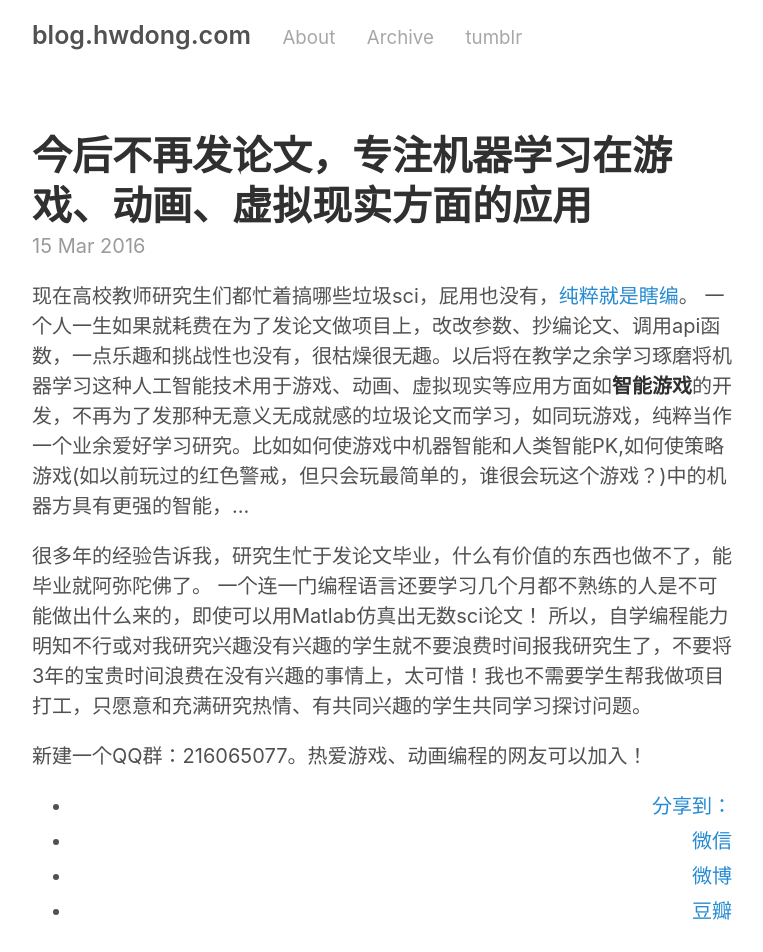
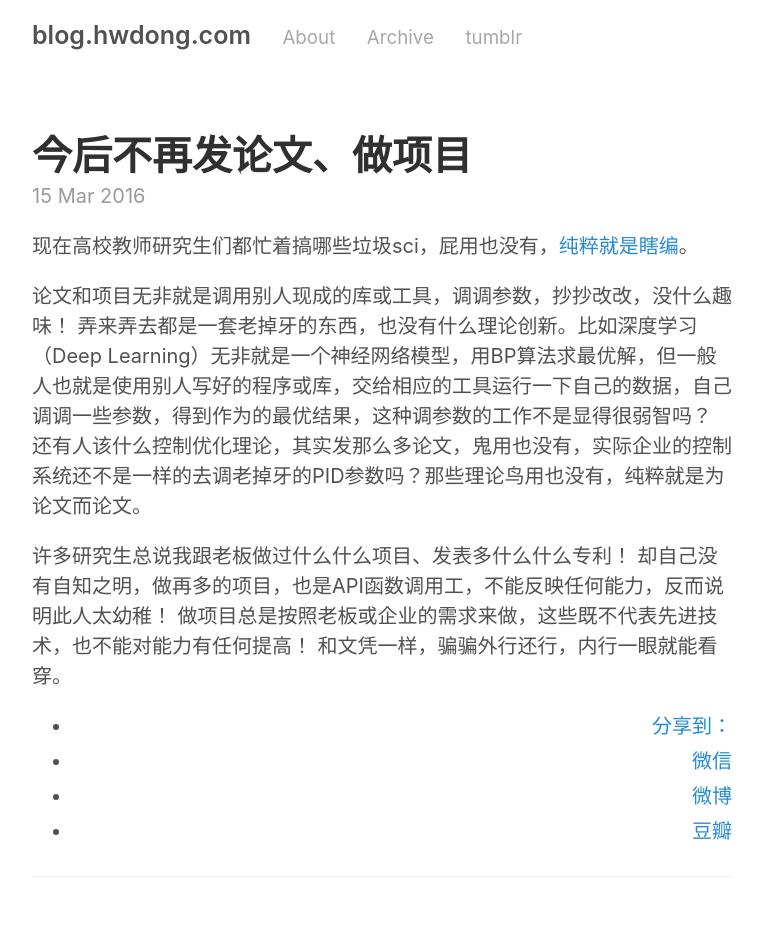
Before and after one commit to hwdong/hwdong-old.github.io, a Jekyll site: the page built from _posts/2016-03-15-今后不再发论文，专注机器学习在游戏、动画、虚拟现实方面的应用.md, in a window 1280 px wide. Shown: the top 952 px of the page, without its empty margins (258-1021 px from the left). Built offline with Jekyll 4.4.1, drawn with Linux system fonts in a browser that asks for light colours; comment, search, counter and statistics services are not loaded.

Commit message:
Update 2016-03-15-今后不再发论文，专注机器学习在游戏、动画、虚拟现实方面的应用.md

```diff
--- a/_posts/2016-03-15-今后不再发论文，专注机器学习在游戏、动画、虚拟现实方面的应用.md
+++ b/_posts/2016-03-15-今后不再发论文，专注机器学习在游戏、动画、虚拟现实方面的应用.md
@@ -1,14 +1,15 @@
 ---
 layout: post
-title: "今后不再发论文，专注机器学习在游戏、动画、虚拟现实方面的应用"
+title: "今后不再发论文、做项目"
 categories:
 - 科技
 tags:
 - 科技
 ---
 
-现在高校教师研究生们都忙着搞哪些垃圾sci，屁用也没有，[纯粹就是瞎编](http://xcguan.net/2016/03/%E6%9C%89%E4%BA%9B%E6%95%99%E6%8E%88-%E6%8D%A2%E4%B8%80%E7%A7%8D%E6%9D%90%E6%96%99%E7%BF%BB%E6%9D%A5%E8%A6%86%E5%8E%BB%E5%8F%91%E8%AE%BA%E6%96%87-%E4%B9%9F%E4%B8%8D%E8%A7%89%E8%85%BB%E5%91%B3/)。<!--more-->  一个人一生如果就耗费在为了发论文做项目上，改改参数、抄编论文、调用api函数，一点乐趣和挑战性也没有，很枯燥很无趣。以后将在教学之余学习琢磨将机器学习这种人工智能技术用于游戏、动画、虚拟现实等应用方面如**智能游戏**的开发，不再为了发那种无意义无成就感的垃圾论文而学习，如同玩游戏，纯粹当作一个业余爱好学习研究。比如如何使游戏中机器智能和人类智能PK,如何使策略游戏(如以前玩过的红色警戒，但只会玩最简单的，谁很会玩这个游戏？)中的机器方具有更强的智能，...
+现在高校教师研究生们都忙着搞哪些垃圾sci，屁用也没有，[纯粹就是瞎编](http://xcguan.net/2016/03/%E6%9C%89%E4%BA%9B%E6%95%99%E6%8E%88-%E6%8D%A2%E4%B8%80%E7%A7%8D%E6%9D%90%E6%96%99%E7%BF%BB%E6%9D%A5%E8%A6%86%E5%8E%BB%E5%8F%91%E8%AE%BA%E6%96%87-%E4%B9%9F%E4%B8%8D%E8%A7%89%E8%85%BB%E5%91%B3/)。<!--more-->
 
-很多年的经验告诉我，研究生忙于发论文毕业，什么有价值的东西也做不了，能毕业就阿弥陀佛了。 一个连一门编程语言还要学习几个月都不熟练的人是不可能做出什么来的，即使可以用Matlab仿真出无数sci论文！ 所以，自学编程能力明知不行或对我研究兴趣没有兴趣的学生就不要浪费时间报我研究生了，不要将3年的宝贵时间浪费在没有兴趣的事情上，太可惜！我也不需要学生帮我做项目打工，只愿意和充满研究热情、有共同兴趣的学生共同学习探讨问题。
+论文和项目无非就是调用别人现成的库或工具，调调参数，抄抄改改，没什么趣味！ 弄来弄去都是一套老掉牙的东西，也没有什么理论创新。比如深度学习（Deep Learning）无非就是一个神经网络模型，用BP算法求最优解，但一般人也就是使用别人写好的程序或库，交给相应的工具运行一下自己的数据，自己调调一些参数，得到作为的最优结果，这种调参数的工作不是显得很弱智吗？  还有人该什么控制优化理论，其实发那么多论文，鬼用也没有，实际企业的控制系统还不是一样的去调老掉牙的PID参数吗？那些理论鸟用也没有，纯粹就是为论文而论文。
 
-新建一个QQ群：216065077。热爱游戏、动画编程的网友可以加入！
+
+许多研究生总说我跟老板做过什么什么项目、发表多什么什么专利！ 却自己没有自知之明，做再多的项目，也是API函数调用工，不能反映任何能力，反而说明此人太幼稚！ 做项目总是按照老板或企业的需求来做，这些既不代表先进技术，也不能对能力有任何提高！ 和文凭一样，骗骗外行还行，内行一眼就能看穿。
```
